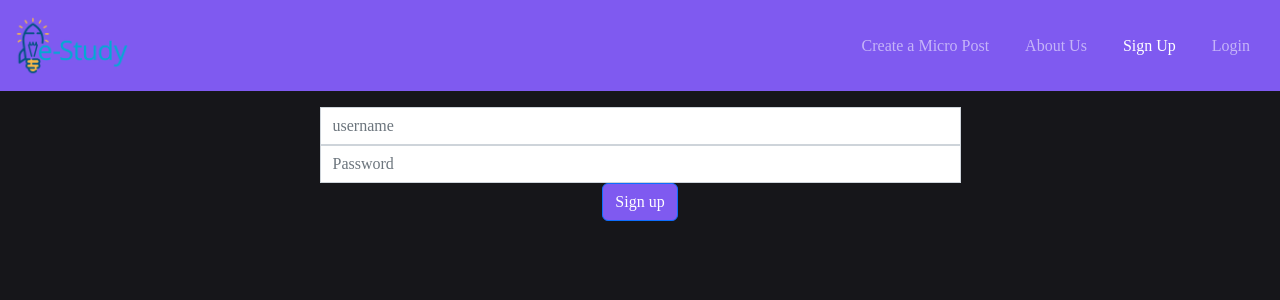
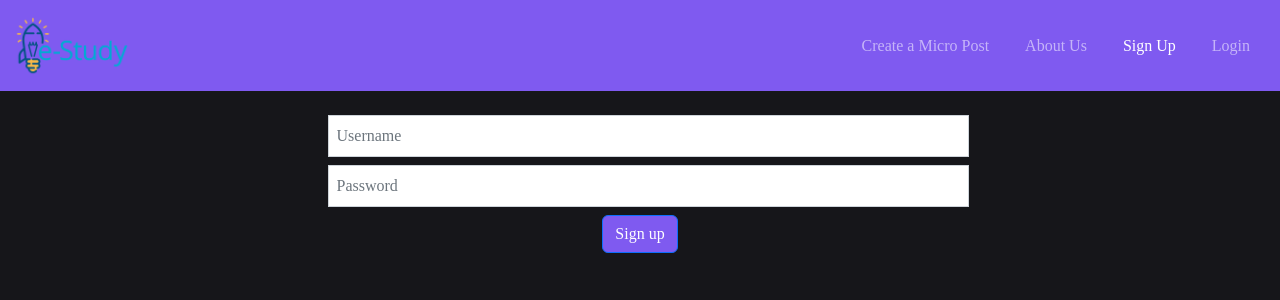
Before and after one commit to yaboyd1/estudy, a React (Create React App) app in the folder client/: page /signup in a window 1280 px wide. Shown: the top 300 px of the page. Built offline with nearby package versions, Linux system fonts and the light colour scheme; no server answers; a web font is replaced by a local one.

Commit message:
Fix typo

```diff
--- a/client/src/pages/SignupPage.js
+++ b/client/src/pages/SignupPage.js
@@ -55,15 +55,15 @@ function SignupPage() {
           {errorMessage}
           <input
             type="username"
-            className="form-control"
+            className="form-control p-2 m-2"
             name="username"
-            placeholder="username"
+            placeholder="Username"
             value={data.username}
             onChange={fieldChanged('username')}
           />
           <input
             type="password"
-            className="form-control"
+            className="form-control p-2 m-2"
             name="password"
             placeholder="Password"
             value={data.password}
```
